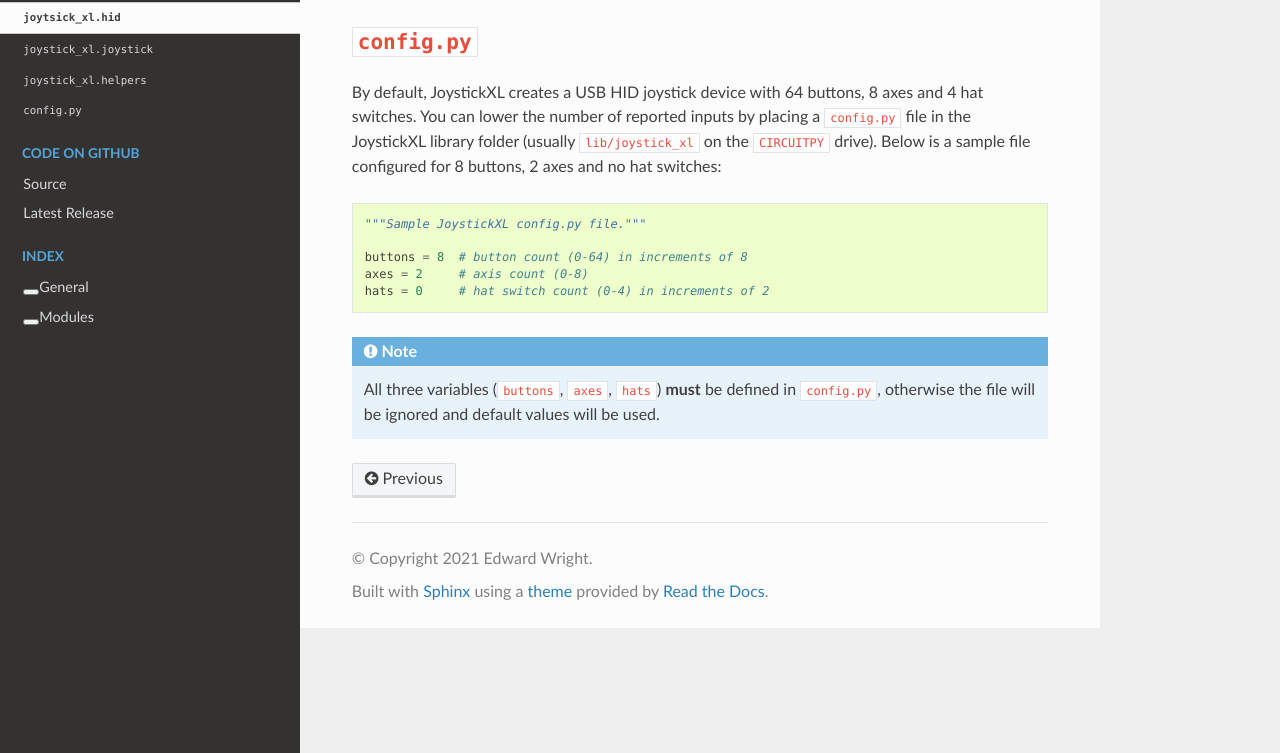
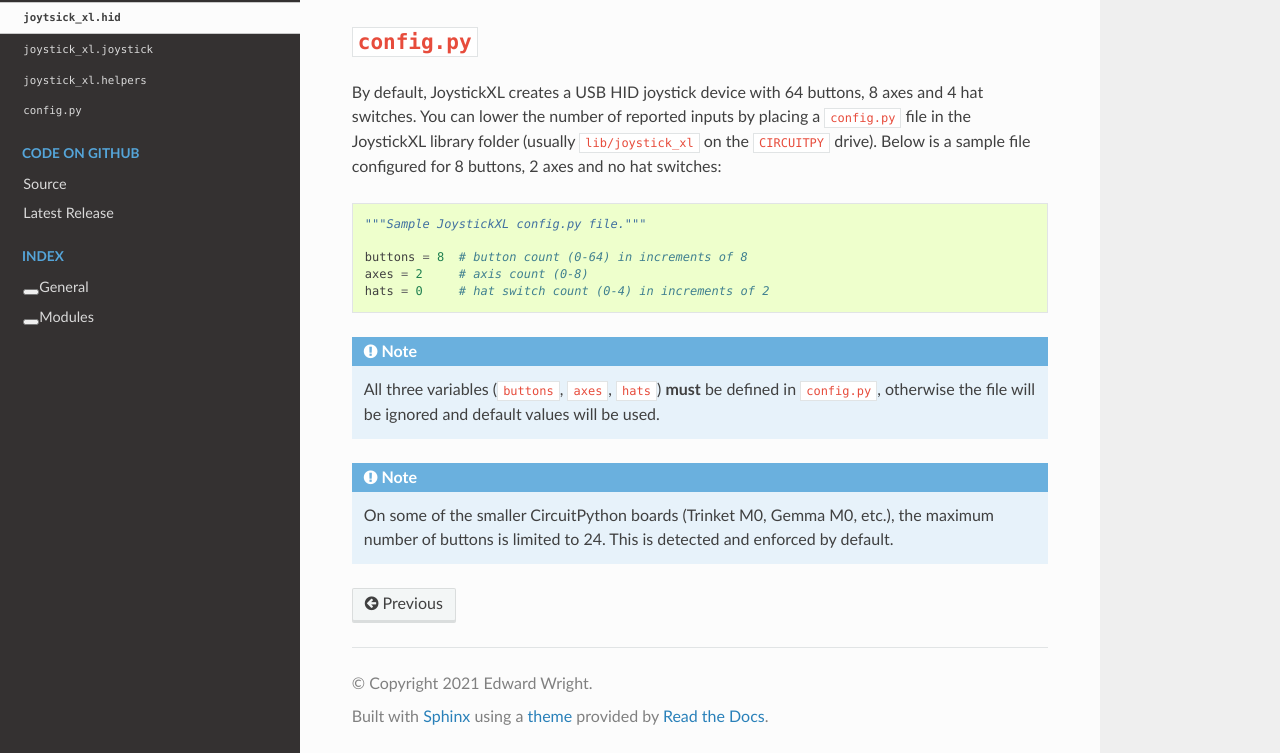
Before and after one commit to fasteddy516/CircuitPython_JoystickXL, a Sphinx documentation site: the page built from docs/api.rst, in a window 1280 px wide and 1392 px high, cut to the strip 639-1392 px from the top of the window. Built offline with Sphinx 7.4.7 and the Read the Docs theme 2.0.0, drawn with Linux system fonts in a browser that asks for light colours.

Commit message:
Updated documentation

```diff
--- a/docs/api.rst
+++ b/docs/api.rst
@@ -32,3 +32,8 @@ on the ``CIRCUITPY`` drive).  Below is a sample file configured for 8 buttons,
 .. note::
    All three variables (``buttons``, ``axes``, ``hats``) **must** be defined in
    ``config.py``, otherwise the file will be ignored and default values will be used.
+
+.. note::
+   On some of the smaller CircuitPython boards (Trinket M0, Gemma M0, etc.), the
+   maximum number of buttons is limited to 24.  This is detected and enforced
+   by default.
```
Also changed, not shown: docs/examples.rst (+19 -2 lines).
